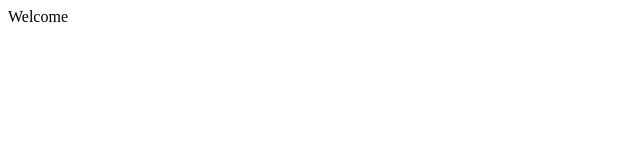
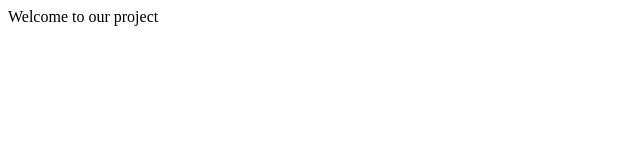
Before and after one commit to Mahro/webTest, a plain HTML site: page public/index.html in a window 1280 px wide. Shown: the whole page, without its empty margins (0-640 px from the left). Drawn offline with Linux system fonts and the light colour scheme.

Commit message:
modified

```diff
--- a/public/index.html
+++ b/public/index.html
@@ -7,6 +7,6 @@
     <title>Document</title>
 </head>
 <body>
-    Welcome
+    Welcome to our project
 </body>
 </html>
```
